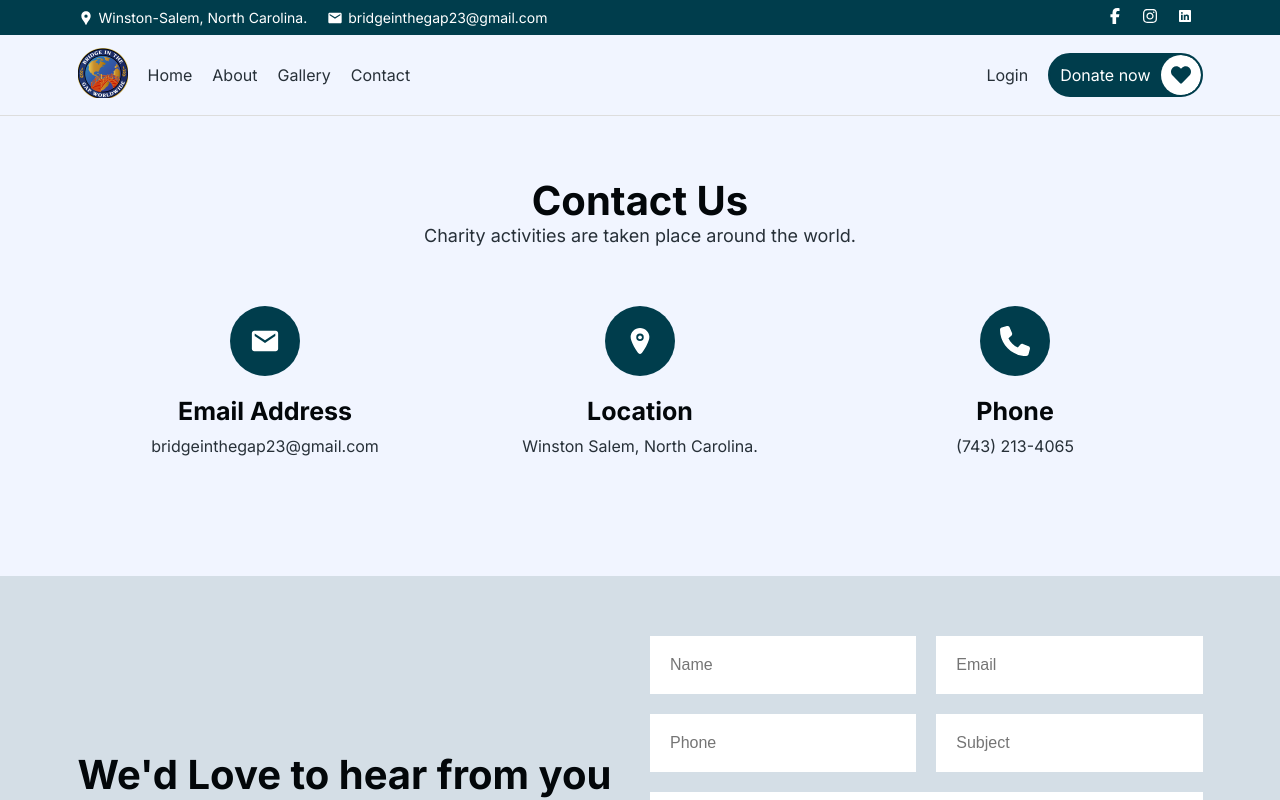
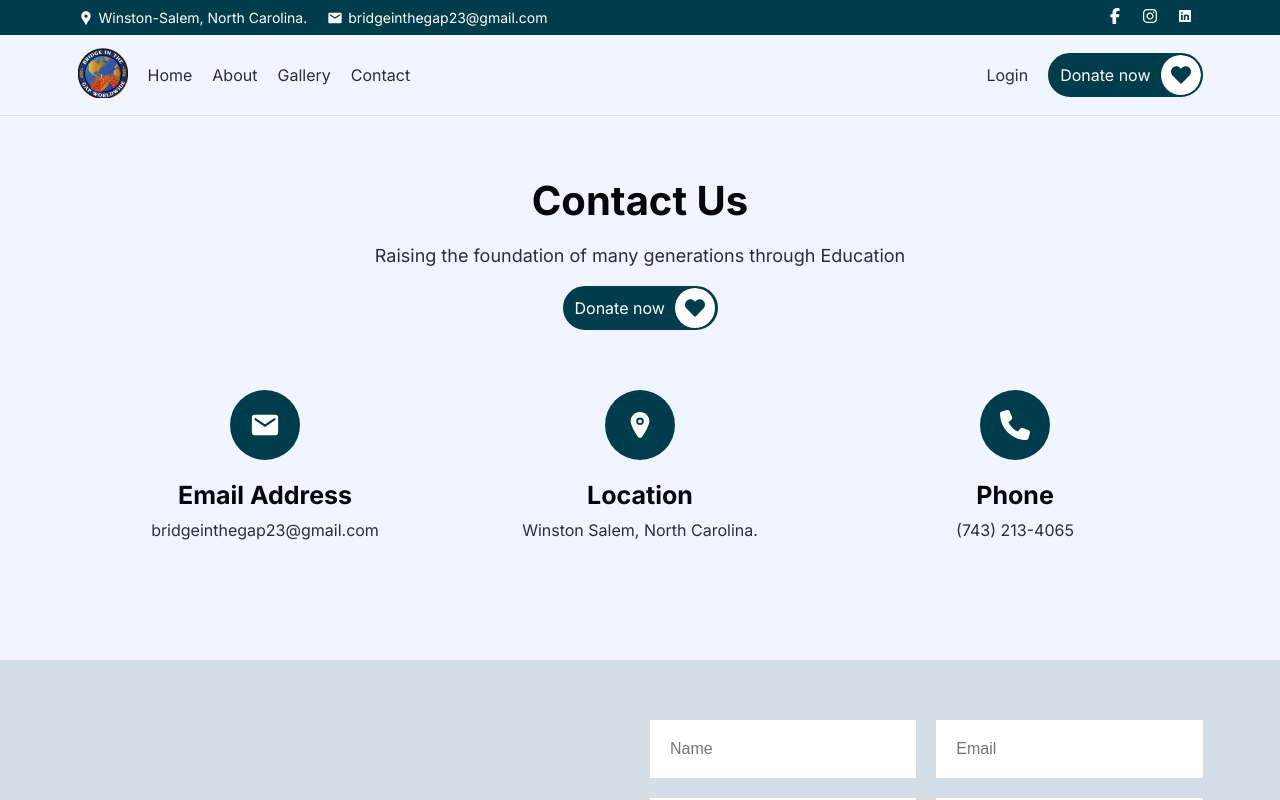
Before and after one commit to herdoycode/ghana, a Next.js app: page /contact in a window 1280 px wide. Shown: the top 800 px of the page. Built offline with nearby package versions, Linux system fonts and the light colour scheme.

Commit message:
Add another donate button

```diff
--- a/app/contact/page.tsx
+++ b/app/contact/page.tsx
@@ -3,15 +3,32 @@ import { IoMdMail } from "react-icons/io";
 import { IoLocation } from "react-icons/io5";
 import ContactForm from "./ContactForm";
 import "./page.scss";
+import DonateBtn from "../components/donateBtn/DonateBtn";
 
 const ContactPage = () => {
   return (
     <div className="contact-page">
       <div className="container">
         <div className="contact-info">
-          <div className="c-top">
+          <div
+            className="c-top"
+            style={{
+              display: "flex",
+              alignItems: "center",
+              justifyContent: "center",
+              flexDirection: "column",
+              gap: "2rem",
+            }}
+          >
             <h2>Contact Us</h2>
-            <p>Charity activities are taken place around the world.</p>
+            <p>Raising the foundation of many generations through Education</p>
+            <div
+              style={{
+                width: "155px",
+              }}
+            >
+              <DonateBtn />
+            </div>
           </div>
           <div className="contact-items">
             <div className="c-item">
```
